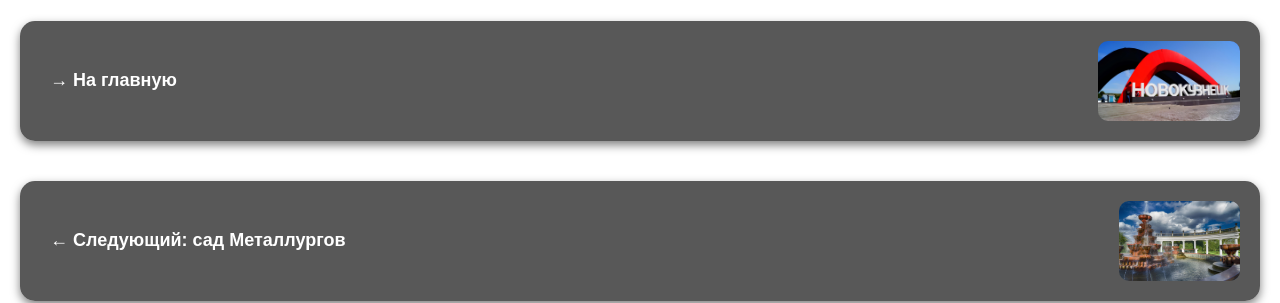
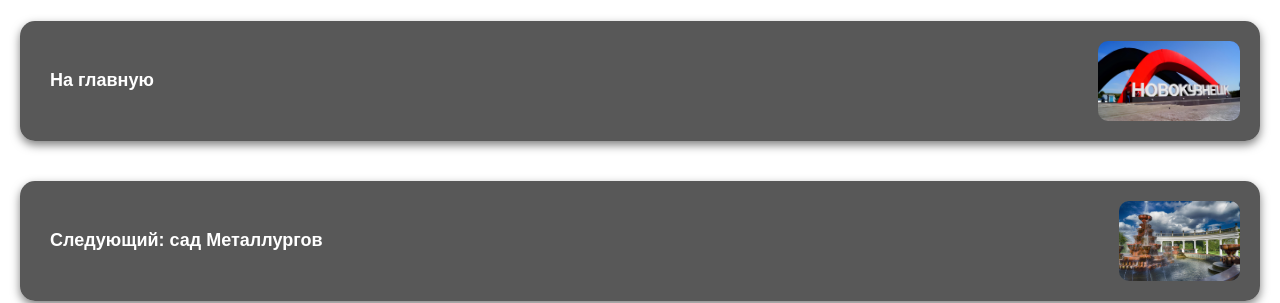
Before and after one commit to felix-4080/felix-4080.github.io, a plain HTML site: page park1.html in a window 1280 px wide. Shown: the part 2130-2433 px from the top of the page. Drawn offline with Linux system fonts and the light colour scheme.

Commit message:
Update park1.html

```diff
--- a/park1.html
+++ b/park1.html
@@ -62,7 +62,7 @@
     <div class="container">
         <div class="block">
             <a href="index.html" style="display: flex; align-items: center; justify-content: space-between; width: 100%; height: 100%;">
-                <p class="boldtext" style="text-align: lefty">→ На главную</p>
+                <p class="boldtext" style="text-align: lefty">На главную</p>
                 <img src="image0.jpg" alt="Превьюшка главной" style="height: 80px; width: auto; object-fit: contain; border-radius: 10px;" />
             </a>
         </div>
@@ -70,7 +70,7 @@
     <div class="container">
         <div class="block">
             <a href="park2.html" style="display: flex; align-items: center; justify-content: space-between; width: 100%; height: 100%;">
-                <p class="boldtext" style="text-align: left">← Следующий: сад Металлургов</p>
+                <p class="boldtext" style="text-align: left">Следующий: сад Металлургов</p>
                 <img src="image4.jpg" alt="Превьюшка следующего" style="height: 80px; width: auto; object-fit: contain; border-radius: 10px;" />
             </a>
         </div>
```
